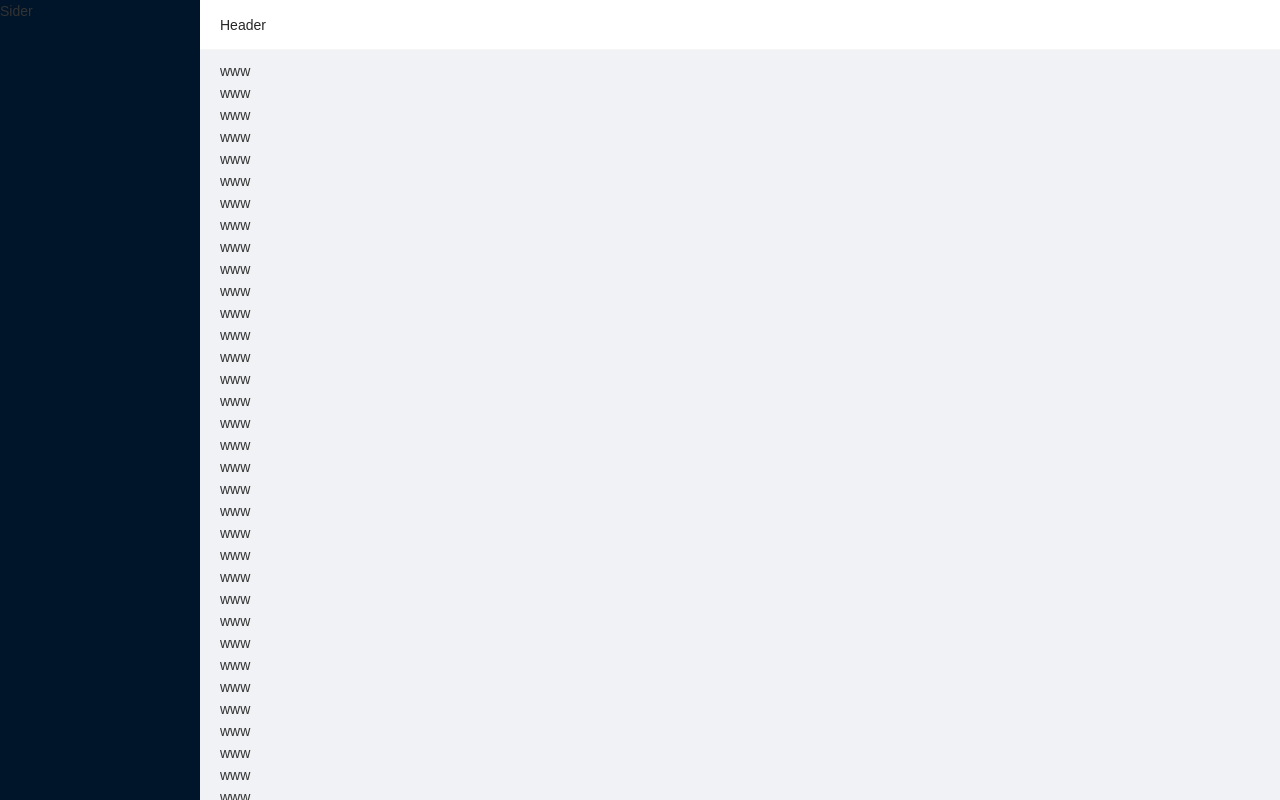
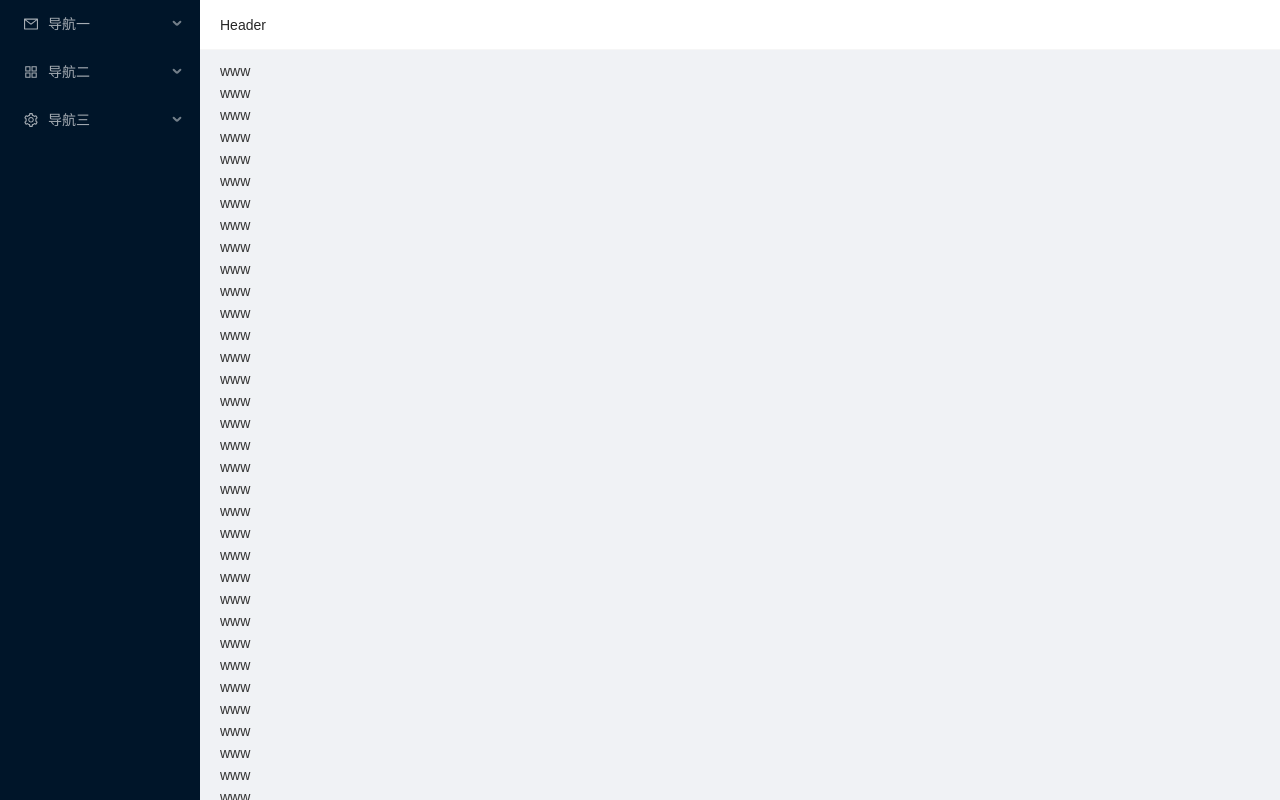
Before and after one commit to bibab0/bms_react, a React (Create React App) app: page / in a window 1280 px wide. Built offline with nearby package versions, Linux system fonts and the light colour scheme.

Commit message:
*侧边栏导航组件

```diff
--- a/src/assets/css/antdreset.css
+++ b/src/assets/css/antdreset.css
@@ -1,11 +1,19 @@
 .ant-layout-sider {
   height: 100vh;
+  overflow: auto;
 }
+/*滚动轴*/
+.ant-layout-sider::-webkit-scrollbar {
+  width: 0px;
+  height: 2px;
+}
+
 .ant-layout-content {
   padding: 10px 20px;
   height: calc(100vh - 50px);
   overflow: auto;
 }
+
 .ant-layout-header {
   height: 50px;
   line-height: 50px;
--- a/src/assets/css/index.css
+++ b/src/assets/css/index.css
@@ -16,7 +16,7 @@ body {
 }
 
 ::-webkit-scrollbar-thumb {
-  background: #3c8dbc;
+  background: #1890ff;
 }
 
 ::-webkit-scrollbar-corner,
--- a/src/index.js
+++ b/src/index.js
@@ -6,8 +6,8 @@ import './assets/css/index.css';
 import App from './views/App/App';
 
 ReactDOM.render(
-  <React.StrictMode>
-    <App />
-  </React.StrictMode>,
+  // <React.StrictMode>
+    <App />,
+  // </React.StrictMode>,
   document.getElementById('root')
 );
--- a/src/views/Layout/Layout.js
+++ b/src/views/Layout/Layout.js
@@ -1,14 +1,12 @@
 import React, { Component } from 'react';
+import SiderBar from './SiderBar';
 import { Layout } from 'antd';
-const { Header, Sider, Content } = Layout;
+const { Header, Content } = Layout;
 class LayoutIndex extends Component {
-    // constructor(props) {
-    //     super(props);
-    // }
     render() {
         return (
             <Layout>
-                <Sider>Sider</Sider>
+                <SiderBar />
                 <Layout>
                     <Header>Header</Header>
                     <Content>
--- /dev/null
+++ b/src/views/Layout/SiderBar.js
@@ -0,0 +1,54 @@
+import React, { Component } from 'react';
+import { Layout, Menu } from 'antd';
+import { AppstoreOutlined, MailOutlined, SettingOutlined } from '@ant-design/icons';
+const { SubMenu } = Menu;
+const { Sider } = Layout;
+class SiderBar extends Component {
+    handleClick = e => {
+        console.log('click ', e);
+    };
+    render() {
+        return (
+            <Sider>
+                <Menu
+                    onClick={this.handleClick}
+                    mode="inline"
+                    theme="dark"
+                >
+                    <SubMenu
+                        title={
+                            <span>
+                                <MailOutlined />
+                                <span>导航一</span>
+                            </span>
+                        }
+                    >
+                        <Menu.Item>Option 1</Menu.Item>
+                        <Menu.Item>Option 2</Menu.Item>
+                        <Menu.Item>Option 3</Menu.Item>
+                        <Menu.Item>Option 4</Menu.Item>
+                    </SubMenu>
+                    <SubMenu icon={<AppstoreOutlined />} title="导航二">
+                        <Menu.Item>Option 5</Menu.Item>
+                        <Menu.Item>Option 6</Menu.Item>
+                    </SubMenu>
+                    <SubMenu
+                        title={
+                            <span>
+                                <SettingOutlined />
+                                <span>导航三</span>
+                            </span>
+                        }
+                    >
+                        <Menu.Item>Option 9</Menu.Item>
+                        <Menu.Item>Option 10</Menu.Item>
+                        <Menu.Item>Option 11</Menu.Item>
+                        <Menu.Item>Option 12</Menu.Item>
+                    </SubMenu>
+                </Menu>
+            </Sider>
+        );
+    }
+}
+
+export default SiderBar;
```
